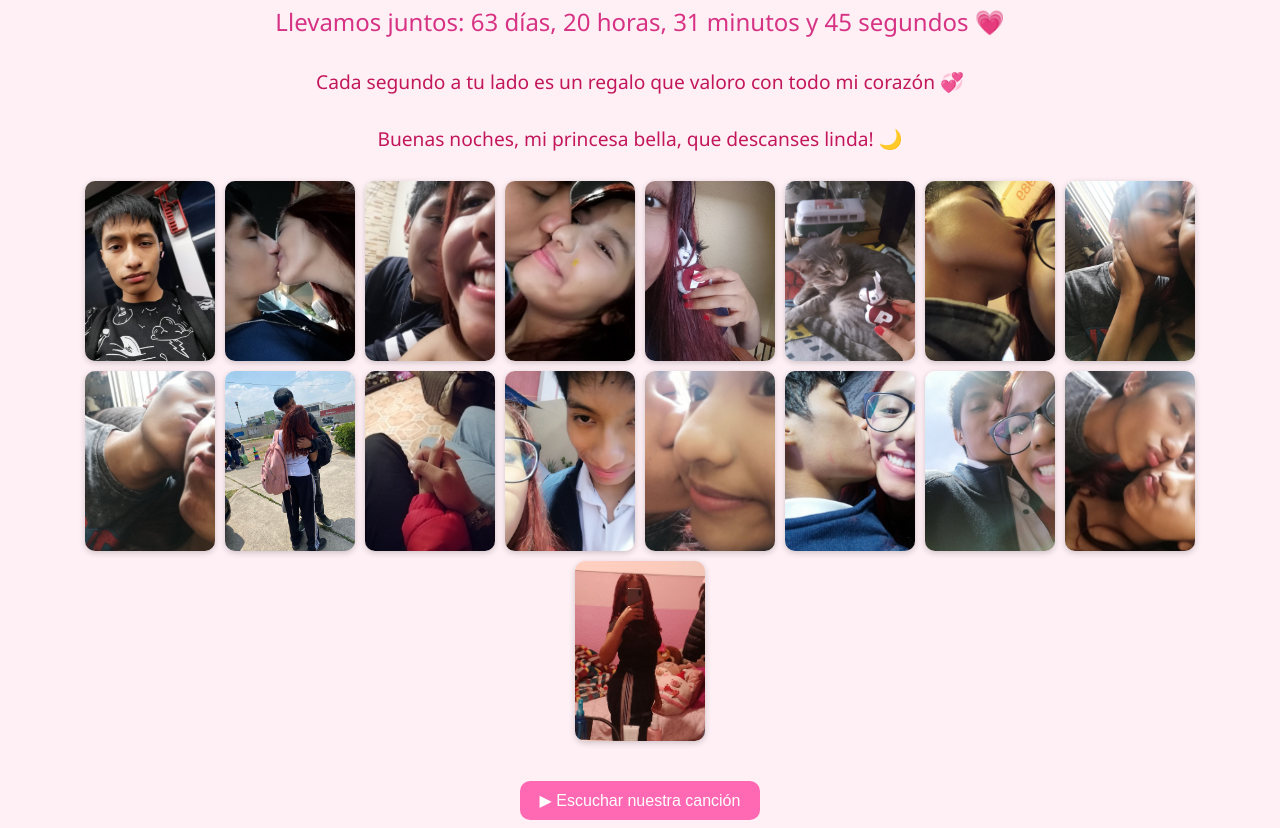
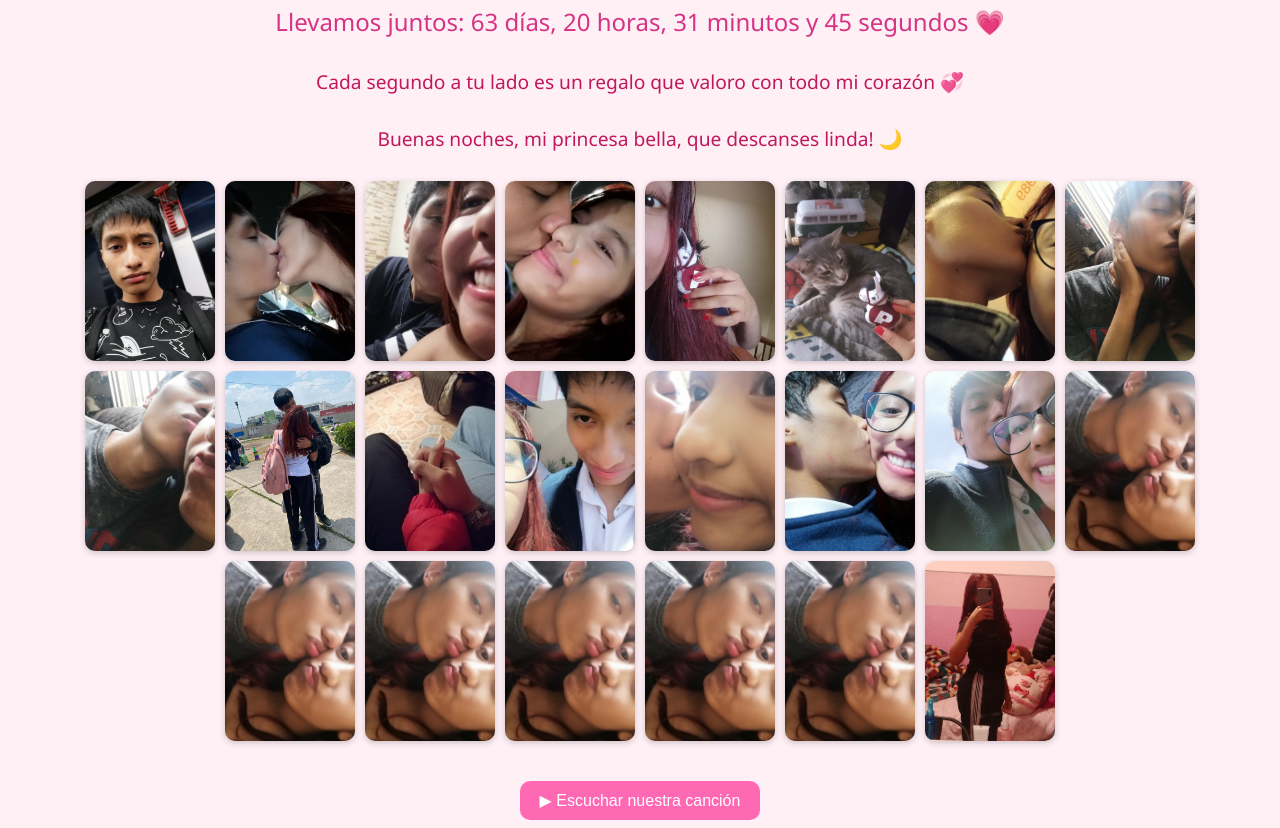
Before and after one commit to turin10ro/nuestro-amor, a plain HTML site: page index.html in a window 1280 px wide. Shown: the part 162-990 px from the top of the page. Drawn offline with Linux system fonts and the light colour scheme.

Commit message:
Update index.html

```diff
--- a/index.html
+++ b/index.html
@@ -31,6 +31,11 @@
     <img src="images/foto15.jpeg" alt="Foto 15 de nosotros" class="foto">
     <img src="images/foto16.jpeg" alt="Foto 16 de nosotros" class="foto">
     <img src="images/foto17.jpeg" alt="Foto 17 de nosotros" class="foto">
+    <img src="images/foto17.jpeg" alt="Foto 18 de nosotros" class="foto">
+    <img src="images/foto17.jpeg" alt="Foto 19 de nosotros" class="foto">
+    <img src="images/foto17.jpeg" alt="Foto 20 de nosotros" class="foto">
+    <img src="images/foto17.jpeg" alt="Foto 21 de nosotros" class="foto">
+    <img src="images/foto17.jpeg" alt="Foto 22 de nosotros" class="foto">
     <img src="images/foto8.jpeg" alt="Foto 8 de nosotros" class="foto">
   </div>
 
```
